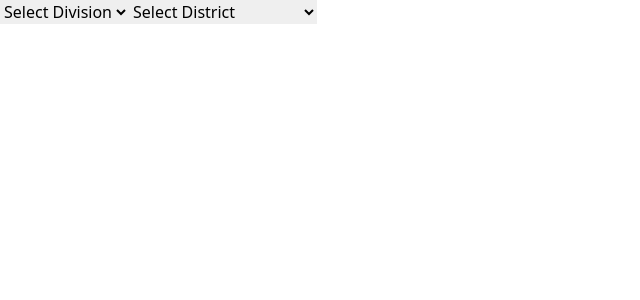
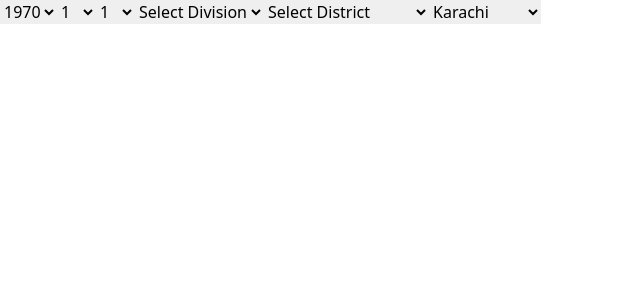
Before and after one commit to TasneemFarid/orebi-react-ecommerce, a React (Vite) app: page / in a window 1280 px wide. Shown: the top 300 px of the page, without its empty margins (0-640 px from the left). Built offline with nearby package versions, Linux system fonts and the light colour scheme.

Commit message:
create more than one variable date and country name api

```diff
--- a/src/App.jsx
+++ b/src/App.jsx
@@ -1,32 +1,83 @@
-import { useState } from "react";
-import data from "./components/division/text";
+import { useEffect, useState } from "react";
+import { dataBd, dataPak } from "./components/hw/data";
 
 function App() {
-  let [country, setCountry] = useState(data);
-  let [district, setDistrict] = useState("");
+  let [allyear, setAllYear] = useState(new Array(2023));
+  let [allmonth, setAllMonth] = useState(new Array(12));
+  let [allday, setAllDay] = useState(new Array(31));
+
+  let [year, setYear] = useState([]);
+  let [month, setMonth] = useState([]);
+  let [day, setDay] = useState([]);
+
+  let [bdDivision, setBdDivision] = useState(dataBd);
+  let [pakDivision, setPakDivision] = useState(dataPak);
+  let [bdDivisionName, setBdDivisionName] = useState("");
+  let [pakDivisionName, setPakDivisionName] = useState("");
+
   let handleChange = (e) => {
     if (e.target.value != "Select Division") {
-      setDistrict(e.target.value);
+      setBdDivisionName(e.target.value);
     }
   };
 
+  useEffect(() => {
+    let yearArr = [];
+    for (let i = 1970; i <= allyear.length; i++) {
+      yearArr.push(i);
+    }
+    setYear(yearArr);
+
+    let monthArr = [];
+    for (let i = 1; i <= allmonth.length; i++) {
+      monthArr.push(i);
+    }
+    setMonth(monthArr);
+
+    let dayArr = [];
+    for (let i = 1; i <= allday.length; i++) {
+      dayArr.push(i);
+    }
+    setDay(dayArr);
+  }, []);
   return (
     <>
-      <select onChange={handleChange} name="" id="">
-        <option value="">Select Division</option>
-        {country.map((item) => (
+      <select>
+        {year.map((item) => (
+          <option>{item}</option>
+        ))}
+      </select>
+      <select>
+        {month.map((item) => (
+          <option>{item}</option>
+        ))}
+      </select>
+      <select>
+        {day.map((item) => (
+          <option>{item}</option>
+        ))}
+      </select>
+      <select onChange={handleChange}>
+        <option>Select Division</option>
+        {bdDivision.map((item) => (
           <option>{item.name}</option>
         ))}
       </select>
 
-      <select name="" id="">
-        <option value="">Select District</option>
-        {!district && <option value="">Please a Select District</option>}
-        {country.map(
+      <select>
+        <option value>Select District</option>
+        {!bdDivisionName && <option>Select Division First</option>}
+        {bdDivision.map(
           (item) =>
-            item.name == district &&
+            item.name == bdDivisionName &&
             item.district.map((ite) => <option>{ite.name}</option>)
         )}
+      </select>
+
+      <select>
+        {pakDivision.map((item) => (
+          <option>{item.name}</option>
+        ))}
       </select>
     </>
   );
--- /dev/null
+++ b/src/components/Input.jsx
@@ -0,0 +1,16 @@
+import React from "react";
+
+const Input = ({ placeholder, type, title }) => {
+  return (
+    <>
+      <h5 className="font-dm text-base">{title}</h5>
+      <input
+        className="border-b border-offwhite py-2 placeholder:font-dm placeholder:text-sm"
+        placeholder={placeholder}
+        type={type}
+      ></input>
+    </>
+  );
+};
+
+export default Input;
--- a/src/components/division/text.js
+++ /dev/null
@@ -1,26 +0,0 @@
-let data = [
-  {
-    name: "Dhaka",
-    district: [
-      {
-        name: "Narayanganj",
-      },
-      {
-        name: "Gazipur",
-      },
-    ],
-  },
-  {
-    name: "Dhaka2",
-    district: [
-      {
-        name: "Narayanganj2",
-      },
-      {
-        name: "Gazipur2",
-      },
-    ],
-  },
-];
-
-export default data
--- /dev/null
+++ b/src/components/hw/data.js
@@ -0,0 +1,31 @@
+let dataBd = [
+  {
+    name: "Dhaka",
+    district: [{ name: "Narayanganj" }, { name: "Gazipur" }],
+  },
+  {
+    name: "Chittagong",
+    district: [{ name: "Feni" }, { name: "Chadpur" }],
+  },
+  {
+    name: "Sylhet",
+    district: [{ name: "Jaflong" }, { name: "Moulovibazar" }],
+  },
+];
+
+let dataPak = [
+  {
+    name: "Karachi",
+    district: [{ name: "Karachi11" }, { name: "Karachi22" }],
+  },
+  {
+    name: "Islamabad",
+    district: [{ name: "Islamabad11" }, { name: "Islamabad22" }],
+  },
+  {
+    name: "Ahmedabad",
+    district: [{ name: "Ahmedabad11" }, { name: "Ahmedabad22" }],
+  },
+];
+
+export {dataBd, dataPak};
--- a/tailwind.config.js
+++ b/tailwind.config.js
@@ -10,6 +10,9 @@ export default {
       '39': "39px",
       '49': "49px",
     },
+    colors: {
+      offwhite: "#f0f0f0",
+    },
   },
   plugins: [],
 };
```
